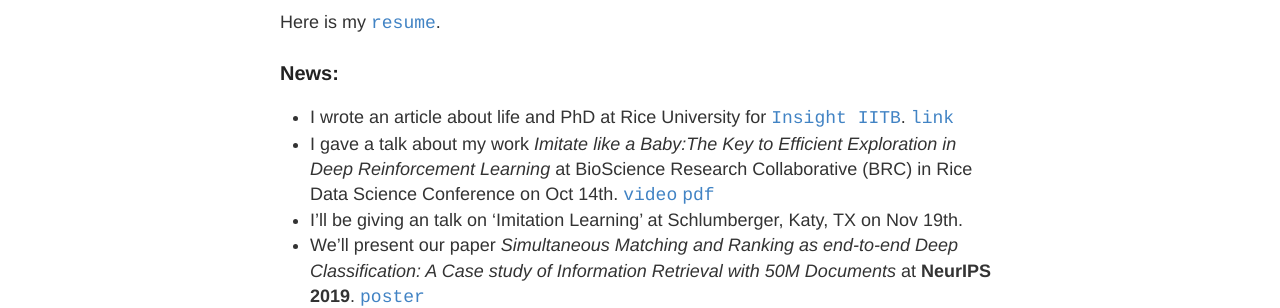
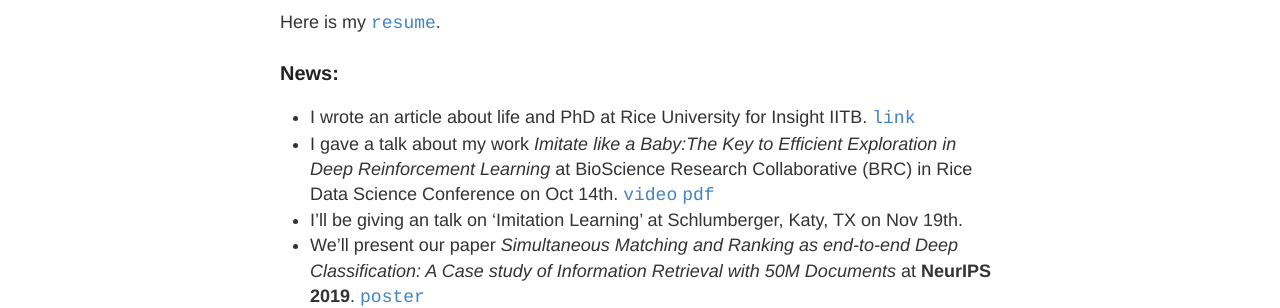
Before and after one commit to gaurav16gupta/gaurav16gupta.github.io, a Jekyll site: the page built from index.md, in a window 1280 px wide. Shown: the part 516-824 px from the top of the page. Built offline with Jekyll 4.4.1, drawn with Linux system fonts in a browser that asks for light colours; part of the change alters nothing that is shown.

```diff
--- a/index.md
+++ b/index.md
@@ -12,7 +12,7 @@ I received my Bachelor of Technology (B.Tech.) in Electrical Engineering (2011-2
 Here is my [`resume`](https://tharun24.github.io/Resume.pdf).
 
 ### News:
-* I wrote an article about life and PhD at Rice University for [`Insight IITB`](https://www.insightiitb.org/). [`link`](https://www.insightiitb.org/rice-university-tharun-medini-univ-series/)
+* I wrote an article about life and PhD at Rice University for Insight IITB. [`link`](https://www.insightiitb.org/rice-university-tharun-medini-univ-series/)
 * I gave a talk about my work *Imitate like a Baby:The Key to Efficient Exploration in Deep Reinforcement Learning* at BioScience Research Collaborative (BRC) in Rice Data Science Conference on Oct 14th. [`video`](https://www.youtube.com/watch?v=BzCE1tA9QeI&list=PLcsG4X8Zn_UD-U-uOKeq6SwoIJTcf_mbd&index=15)   [`pdf`](https://tharun24.github.io/AAAI_Imitation.pdf)
 * I'll be giving an talk on 'Imitation Learning' at Schlumberger, Katy, TX on Nov 19th.
 * We'll present our paper *Simultaneous Matching and Ranking as end-to-end Deep Classification: A Case study of Information Retrieval with 50M Documents* at **NeurIPS 2019**. [`poster`](https://tharun24.github.io/Tharun_Medini_Poster.pdf)
```
